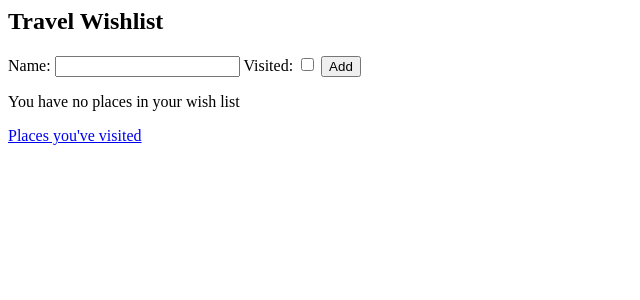
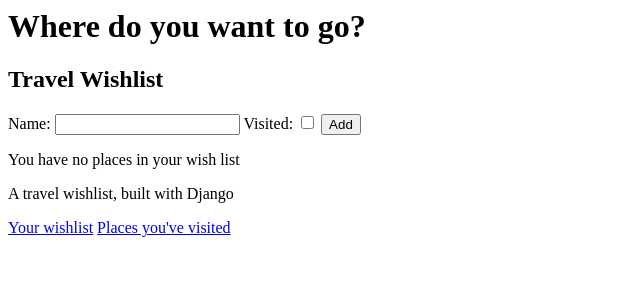
Before and after one commit to Hockeydan25/wishlist, a Django app: page / in a window 1280 px wide. Shown: the top 300 px of the page, without its empty margins (0-640 px from the left). Run offline with Django 4.2, Linux system fonts and the light colour scheme; data that the repository does not hold is empty.

Commit message:
modified wishlist with block and move url to new file base.html also added block code to visited and url moves to base.html.

```diff
--- /dev/null
+++ b/travel_wishlist/templates/travel_wishlist/base.html
@@ -0,0 +1,21 @@
+<!DOCTYPE html-->
+<html>
+    <head>  <!--  -->
+        <title>Travel WishList</title>
+    </head>
+    <h1>Where do you want to go?</h1>
+
+    <body>
+        {% block content %}
+        {% endblock %}
+
+    </body>
+    <div>
+        <p>A travel wishlist, built with Django</p>
+
+        <a href="{% url 'place_list' %}">Your wishlist</a> <!--anchor for urlwatch the quotes single double-->
+        <a href="{% url 'places_visited' %}">Places you've visited</a> <!--anchor tag url link to places visited html-->
+    </div>
+
+
+</html>
--- a/travel_wishlist/templates/travel_wishlist/visited.html
+++ b/travel_wishlist/templates/travel_wishlist/visited.html
@@ -1,3 +1,6 @@
+{% extends 'travel_wishlist/base.html' %} <!--tells the wishlist to look for base template and put here -->
+{% block content %}
+
 <h2>Places you have visited</h2>
 
     {% if visited %}
@@ -16,4 +19,4 @@
 
     {% endif %}
 
-    <a href="{% url 'place_list' %}">Your wishlist</a> <!--anchor for urlwatch the quotes single double-->
+{% endblock %}
--- a/travel_wishlist/templates/travel_wishlist/wishlist.html
+++ b/travel_wishlist/templates/travel_wishlist/wishlist.html
@@ -1,3 +1,5 @@
+{% extends 'travel_wishlist/base.html' %} <!--tells the wishlist to look for base template and put here -->
+{% block content %}
 <h2>Travel Wishlist</h2>
 
 <form method="POST" action="{% url 'place_list' %}">
@@ -25,5 +27,5 @@
 
 <!-- ends for loop -->
 {% endfor %}
-
-<a href="{% url 'places_visited' %}">Places you've visited</a> <!--anchor tag url link to places visited html-->
+<!-- all above html code will end up in the block of our base html page. -->
+{% endblock %}
```
